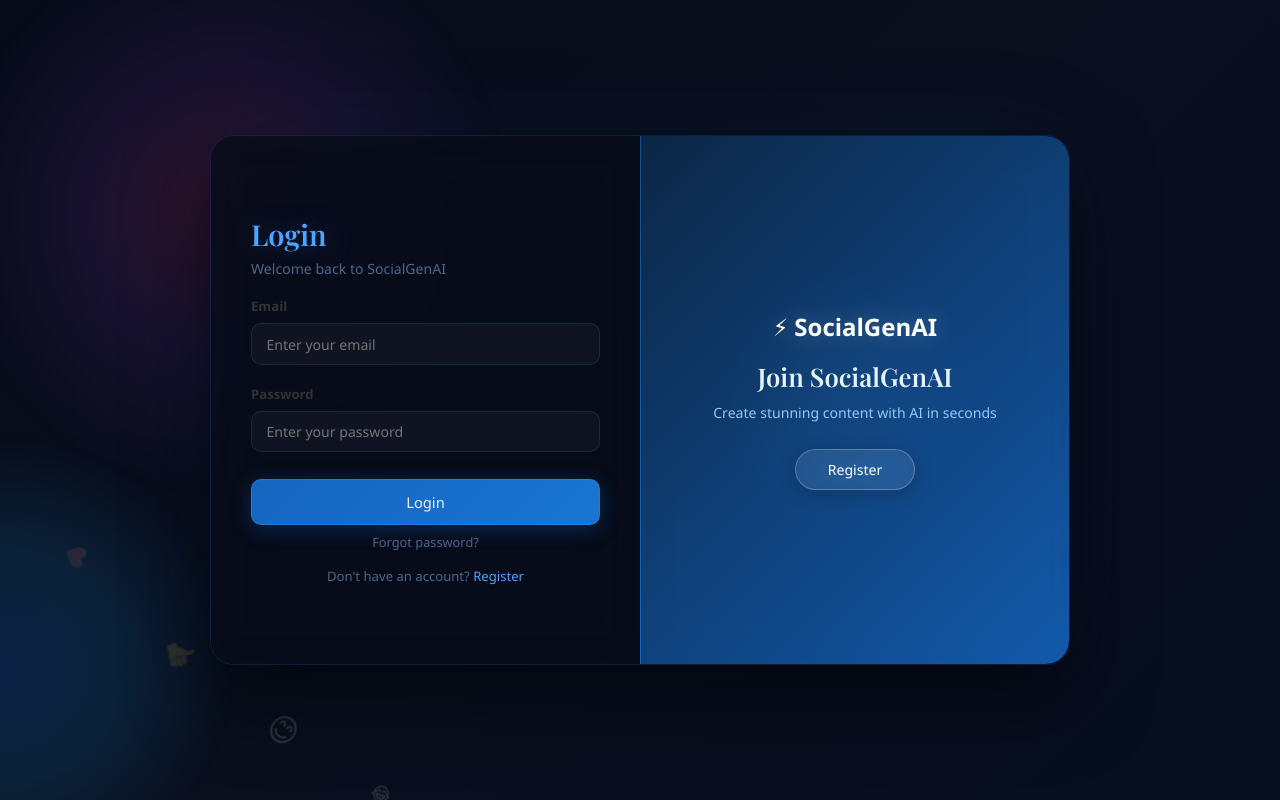
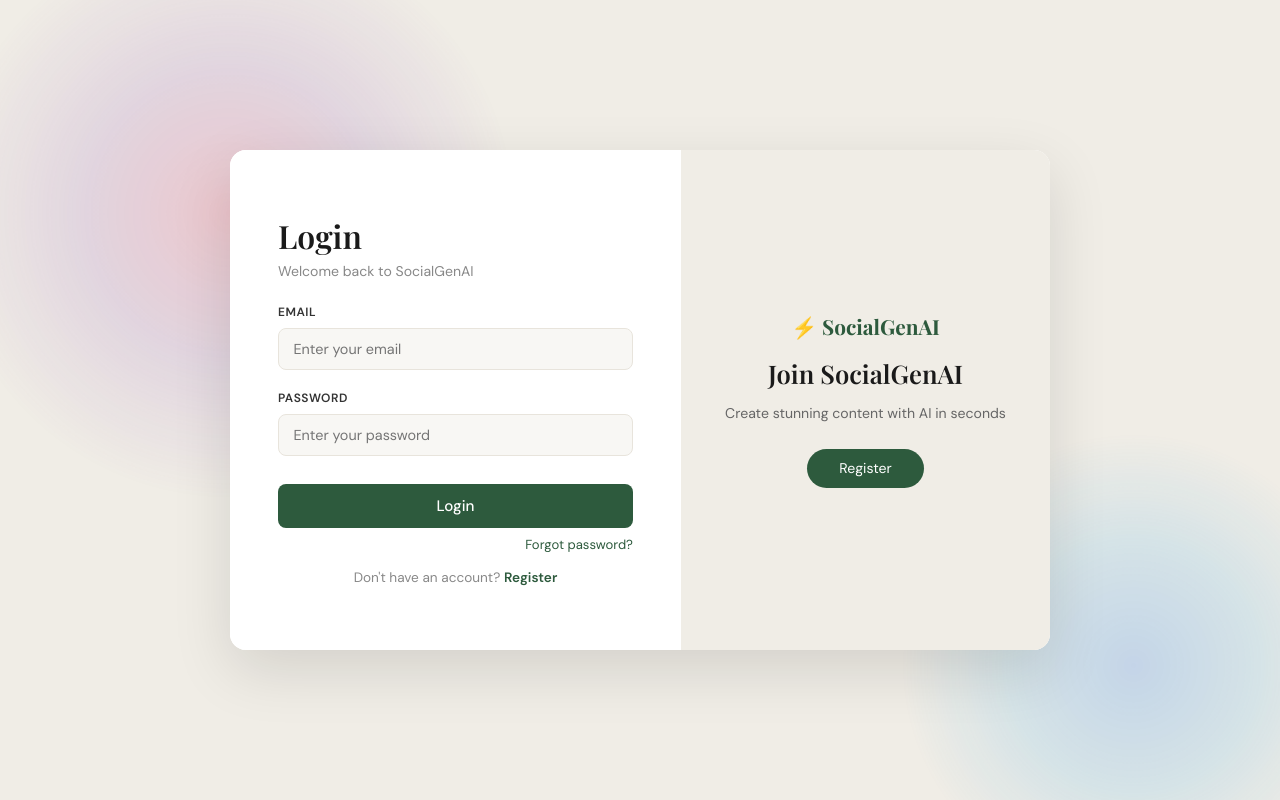
Before and after one commit to HARISHBABU-S385/SocialGenAI, a React (Create React App) app in the folder client/client/: page /login in a window 1280 px wide. Built offline with nearby package versions, Linux system fonts and the light colour scheme.

Commit message:
Cohere inspired light theme login

```diff
--- a/client/client/src/pages/Auth.css
+++ b/client/client/src/pages/Auth.css
@@ -1,220 +1,201 @@
+@import url('https://fonts.googleapis.com/css2?family=Playfair+Display:wght@400;500;600;700&family=DM+Sans:wght@300;400;500;600&display=swap');
+
 * { margin: 0; padding: 0; box-sizing: border-box; }
 
 .auth-wrapper {
   min-height: 100vh;
+  background: #f0ede6;
   display: flex;
   justify-content: center;
   align-items: center;
-  background: linear-gradient(135deg, #060b18 0%, #0a0f1e 50%, #060d1f 100%);
+  position: relative;
   overflow: hidden;
-  position: relative;
+  font-family: 'DM Sans', sans-serif;
 }
 
-.auth-wrapper::before {
-  content: '';
-  position: absolute;
-  width: 700px;
-  height: 700px;
-  background: radial-gradient(circle, rgba(21,101,192,0.12) 0%, transparent 70%);
-  top: -300px;
-  right: -200px;
-  border-radius: 50%;
-  animation: blob1 10s ease-in-out infinite alternate;
+/* Floating 3D blobs */
+.floating-blobs {
+  position: fixed;
+  width: 100%;
+  height: 100%;
+  top: 0;
+  left: 0;
+  pointer-events: none;
+  z-index: 0;
 }
 
-.auth-wrapper::after {
-  content: '';
+.blob {
   position: absolute;
-  width: 500px;
-  height: 500px;
-  background: radial-gradient(circle, rgba(77,166,255,0.08) 0%, transparent 70%);
-  bottom: -200px;
-  left: -150px;
   border-radius: 50%;
-  animation: blob2 12s ease-in-out infinite alternate;
+  filter: blur(0px);
+  animation: floatBlob var(--duration) var(--delay) ease-in-out infinite alternate;
 }
 
-@keyframes blob1 {
-  0% { transform: translate(0,0) scale(1); }
-  100% { transform: translate(-80px, 80px) scale(1.2); }
-}
+.blob-1 { width: 120px; height: 120px; background: radial-gradient(135deg, #e8785a, #d4522a); top: 5%; right: 15%; --duration: 6s; --delay: 0s; border-radius: 40% 60% 70% 30% / 40% 50% 60% 50%; }
+.blob-2 { width: 90px; height: 90px; background: radial-gradient(135deg, #c4b5a0, #8a7a6a); top: 35%; right: 8%; --duration: 8s; --delay: 1s; border-radius: 60% 40% 30% 70% / 60% 30% 70% 40%; }
+.blob-3 { width: 150px; height: 140px; background: radial-gradient(135deg, #e8785a, #9b6b8a, #6a8a7a); bottom: 5%; left: 3%; --duration: 7s; --delay: 0.5s; border-radius: 30% 70% 70% 30% / 30% 30% 70% 70%; }
+.blob-4 { width: 80px; height: 80px; background: radial-gradient(135deg, #b5a898, #8a7a6a); bottom: 25%; left: 8%; --duration: 9s; --delay: 2s; border-radius: 50% 50% 30% 70% / 50% 70% 30% 50%; }
+.blob-5 { width: 60px; height: 60px; background: radial-gradient(135deg, #e8785a, #d4522a); top: 20%; left: 5%; --duration: 5s; --delay: 1.5s; border-radius: 70% 30% 50% 50% / 30% 70% 50% 50%; }
+.blob-6 { width: 100px; height: 95px; background: radial-gradient(135deg, #7a9a8a, #4a6a5a); top: 60%; right: 12%; --duration: 10s; --delay: 0.8s; border-radius: 40% 60% 60% 40% / 70% 30% 70% 30%; }
 
-@keyframes blob2 {
-  0% { transform: translate(0,0) scale(1); }
-  100% { transform: translate(60px,-60px) scale(1.15); }
+@keyframes floatBlob {
+  0% { transform: translate(0, 0) rotate(0deg) scale(1); }
+  100% { transform: translate(20px, -30px) rotate(15deg) scale(1.05); }
 }
 
 .auth-container {
   position: relative;
-  width: 860px;
-  height: 530px;
-  border-radius: 24px;
+  width: 820px;
+  height: 500px;
+  background: #ffffff;
+  border-radius: 16px;
   overflow: hidden;
-  border: 1px solid rgba(77,166,255,0.12);
-  box-shadow: 0 30px 80px rgba(0,0,0,0.7), 0 0 100px rgba(21,101,192,0.1);
+  box-shadow: 0 20px 60px rgba(0,0,0,0.12);
   z-index: 1;
-  animation: containerFloat 7s ease-in-out infinite;
-  background: rgba(8,13,26,0.6);
-  backdrop-filter: blur(30px);
+  display: flex;
 }
 
-@keyframes containerFloat {
-  0%, 100% { transform: translateY(0); }
-}
-
-/* FORM BOXES */
 .form-box {
   position: absolute;
-  width: 50%;
+  width: 55%;
   height: 100%;
   display: flex;
   flex-direction: column;
   justify-content: center;
-  padding: 2.5rem;
+  padding: 3rem;
+  transition: all 0.7s cubic-bezier(0.4, 0, 0.2, 1);
+  background: #ffffff;
   top: 0;
-  z-index: 1;
-  background: rgba(8,13,26,0.5);
-  backdrop-filter: blur(20px);
-  -webkit-backdrop-filter: blur(20px);
 }
 
-/* LOGIN — starts at left, exits to bottom-left */
 .form-box.login {
   left: 0;
   opacity: 1;
-  transform: translate(0, 0);
-  transition: all 0.8s cubic-bezier(0.4, 0, 0.2, 1);
+  transform: translateX(0) rotate(0deg) scale(1);
+}
+
+.form-box.register {
+  left: 0;
+  opacity: 0;
+  transform: translateX(-30%) rotate(-5deg) scale(0.9);
 }
 
 .auth-container.active .form-box.login {
   opacity: 0;
-  transform: translate(-30%, 60%) rotate(-8deg) scale(0.85);
-}
-
-/* REGISTER — starts at top-right, slides to center */
-.form-box.register {
-  right: 0;
-  left: auto;
-  opacity: 0;
-  transform: translate(30%, -60%) rotate(8deg) scale(0.85);
-  transition: all 0.8s cubic-bezier(0.4, 0, 0.2, 1);
+  transform: translateX(30%) rotate(5deg) scale(0.9);
 }
 
 .auth-container.active .form-box.register {
   opacity: 1;
-  transform: translate(0, 0) rotate(0deg) scale(1);
+  transform: translateX(0) rotate(0deg) scale(1);
 }
 
 .form-box h2 {
-  font-size: 1.8rem;
+  font-family: 'Playfair Display', serif;
+  font-size: 2rem;
   font-weight: 600;
-  color: #4da6ff;
-  margin-bottom: 0.4rem;
-  text-shadow: 0 0 30px rgba(77,166,255,0.4);
+  color: #1a1a1a;
+  margin-bottom: 0.3rem;
 }
 
-.auth-subtitle { color: #4a6a8a; font-size: 0.88rem; margin-bottom: 1.2rem; }
+.auth-subtitle { color: #888; font-size: 0.88rem; margin-bottom: 1.5rem; }
 
 .auth-error {
-  background: rgba(255,71,87,0.1);
-  border: 1px solid rgba(255,71,87,0.3);
-  color: #ff6b7a;
+  background: #fff0f0;
+  border: 1px solid #ffcccc;
+  color: #cc0000;
   padding: 0.5rem 0.8rem;
   border-radius: 8px;
   margin-bottom: 0.8rem;
   font-size: 0.82rem;
-  backdrop-filter: blur(10px);
 }
 
-.form-group { margin-bottom: 0.9rem; }
+.form-group { margin-bottom: 1rem; }
 
 .form-group label {
   display: block;
   margin-bottom: 0.3rem;
-  color: #7a9abf;
-  font-size: 0.82rem;
+  color: #555;
+  font-size: 0.75rem;
+  font-weight: 600;
+  text-transform: uppercase;
+  letter-spacing: 0.5px;
 }
 
 .form-group input {
   width: 100%;
-  padding: 0.65rem 0.9rem;
-  background: rgba(255,255,255,0.04);
-  border: 1px solid rgba(77,166,255,0.15);
-  border-radius: 10px;
-  color: #c8dff5;
-  font-size: 0.88rem;
+  padding: 0.7rem 0.9rem;
+  background: #f8f7f4;
+  border: 1.5px solid #e8e4dc;
+  border-radius: 8px;
+  color: #1a1a1a;
+  font-size: 0.9rem;
   outline: none;
-  transition: all 0.3s ease;
-  backdrop-filter: blur(10px);
-  font-family: 'Segoe UI', sans-serif;
+  transition: all 0.2s ease;
+  font-family: 'DM Sans', sans-serif;
 }
 
 .form-group input:focus {
-  border-color: rgba(77,166,255,0.5);
-  background: rgba(255,255,255,0.07);
-  box-shadow: 0 0 0 3px rgba(77,166,255,0.08), 0 0 25px rgba(77,166,255,0.06);
+  border-color: #2d5a3d;
+  background: #ffffff;
+  box-shadow: 0 0 0 3px rgba(45,90,61,0.08);
 }
 
 .auth-btn {
   width: 100%;
   padding: 0.75rem;
-  font-size: 0.92rem;
-  margin-top: 0.4rem;
-  border-radius: 10px;
-  background: linear-gradient(135deg, #1565c0, #1976d2);
-  color: #e3f2fd;
-  border: 1px solid rgba(77,166,255,0.25);
+  font-size: 0.95rem;
+  margin-top: 0.5rem;
+  border-radius: 8px;
+  background: #2d5a3d;
+  color: #ffffff;
+  border: none;
   font-weight: 500;
   cursor: pointer;
-  transition: all 0.3s ease;
-  font-family: 'Segoe UI', sans-serif;
-  position: relative;
-  overflow: hidden;
-  box-shadow: 0 4px 20px rgba(21,101,192,0.35);
+  transition: all 0.2s ease;
+  font-family: 'DM Sans', sans-serif;
 }
 
-.auth-btn::before {
-  content: '';
-  position: absolute;
-  top: 0; left: -100%;
-  width: 100%; height: 100%;
-  background: linear-gradient(90deg, transparent, rgba(255,255,255,0.12), transparent);
-  transition: left 0.5s ease;
+.auth-btn:hover { background: #1e3d29; transform: translateY(-1px); }
+.auth-btn:disabled { background: #8aaa96; cursor: not-allowed; transform: none; }
+
+.forgot-link {
+  text-align: right;
+  margin-top: 0.5rem;
+  color: #2d5a3d;
+  font-size: 0.82rem;
+  cursor: pointer;
 }
-
-.auth-btn:hover::before { left: 100%; }
-.auth-btn:hover { transform: translateY(-2px); box-shadow: 0 8px 30px rgba(21,101,192,0.45); }
-.auth-btn:disabled { background: rgba(21,101,192,0.25); color: #4a6a8a; cursor: not-allowed; transform: none; }
 
 .auth-switch {
   text-align: center;
   margin-top: 1rem;
-  color: #4a6a8a;
-  font-size: 0.82rem;
+  color: #888;
+  font-size: 0.85rem;
 }
 
 .auth-switch span {
-  color: #4da6ff;
+  color: #2d5a3d;
   cursor: pointer;
-  font-weight: 500;
-  transition: all 0.2s;
+  font-weight: 600;
 }
 
-.auth-switch span:hover { text-shadow: 0 0 15px rgba(77,166,255,0.6); }
-
-/* TOGGLE BOX */
 .toggle-box {
   position: absolute;
-  left: 50%;
+  right: 0;
   top: 0;
-  width: 50%;
+  width: 45%;
   height: 100%;
   overflow: hidden;
-  transition: all 0.8s cubic-bezier(0.4, 0, 0.2, 1);
+  transition: all 0.7s cubic-bezier(0.4, 0, 0.2, 1);
   z-index: 2;
+  background: #f0ede6;
+  display: flex;
+  align-items: center;
+  justify-content: center;
 }
 
-.auth-container.active .toggle-box { left: 0; }
+.auth-container.active .toggle-box { right: auto; left: 0; }
 
 .toggle-panel {
   position: absolute;
@@ -225,29 +206,8 @@
   align-items: center;
   justify-content: center;
   text-align: center;
-  padding: 2rem;
-  transition: all 0.8s cubic-bezier(0.4, 0, 0.2, 1);
-  background: linear-gradient(135deg,
-    rgba(13,42,74,0.92),
-    rgba(21,101,192,0.88));
-  backdrop-filter: blur(25px);
-  -webkit-backdrop-filter: blur(25px);
-  border-left: 1px solid rgba(77,166,255,0.15);
-}
-
-.toggle-panel::before {
-  content: '';
-  position: absolute;
-  width: 280px;
-  height: 280px;
-  background: radial-gradient(circle, rgba(77,166,255,0.12) 0%, transparent 70%);
-  border-radius: 50%;
-  animation: glowPulse 4s ease-in-out infinite;
-}
-
-@keyframes glowPulse {
-  0%, 100% { transform: scale(1); opacity: 0.5; }
-  50% { transform: scale(1.3); opacity: 1; }
+  padding: 2.5rem;
+  transition: all 0.7s ease;
 }
 
 .toggle-panel.toggle-left { left: -100%; }
@@ -256,98 +216,72 @@
 .auth-container.active .toggle-panel.toggle-right { left: 100%; }
 
 .brand-logo {
-  font-size: 1.5rem;
+  font-size: 1.3rem;
   font-weight: 700;
-  color: #fff;
-  margin-bottom: 0.5rem;
-  text-shadow: 0 0 25px rgba(255,255,255,0.3);
-  position: relative;
-  z-index: 1;
+  color: #2d5a3d;
+  margin-bottom: 1rem;
+  font-family: 'Playfair Display', serif;
 }
 
 .toggle-panel h1 {
+  font-family: 'Playfair Display', serif;
   font-size: 1.6rem;
   font-weight: 600;
-  color: #e3f2fd;
-  margin-bottom: 0.6rem;
-  margin-top: 0.5rem;
-  position: relative;
-  z-index: 1;
+  color: #1a1a1a;
+  margin-bottom: 0.75rem;
 }
 
-.toggle-panel p {
-  color: #90caf9;
-  font-size: 0.88rem;
-  line-height: 1.6;
-  margin-bottom: 1.5rem;
-  position: relative;
-  z-index: 1;
-}
+.toggle-panel p { color: #666; font-size: 0.88rem; line-height: 1.6; margin-bottom: 1.5rem; }
 
 .toggle-btn {
   padding: 0.65rem 2rem;
-  background: rgba(255,255,255,0.08);
-  color: #fff;
-  border: 1px solid rgba(255,255,255,0.25);
+  background: #2d5a3d;
+  color: #ffffff;
+  border: none;
   border-radius: 25px;
   font-size: 0.88rem;
   cursor: pointer;
-  transition: all 0.3s ease;
-  font-family: 'Segoe UI', sans-serif;
-  backdrop-filter: blur(10px);
-  position: relative;
-  z-index: 1;
-  box-shadow: 0 4px 20px rgba(0,0,0,0.2);
+  transition: all 0.2s ease;
+  font-family: 'DM Sans', sans-serif;
 }
 
-.toggle-btn:hover {
-  background: rgba(255,255,255,0.18);
-  transform: translateY(-2px);
-  box-shadow: 0 8px 25px rgba(0,0,0,0.3);
-}
-
-@media (max-width: 768px) {
-  .auth-container { width: 95%; height: auto; min-height: 520px; animation: none; }
-  .form-box { width: 100%; position: relative; }
-  .toggle-box { display: none; }
-}
-.forgot-link {
-  text-align: center;
-  margin-top: 0.5rem;
-  color: #4a6a8a;
-  font-size: 0.8rem;
-  cursor: pointer;
-  transition: color 0.2s;
-}
-.forgot-link:hover { color: #4da6ff; }
+.toggle-btn:hover { background: #1e3d29; transform: translateY(-2px); }
 
 .forgot-overlay {
   position: fixed;
   inset: 0;
-  background: rgba(0,0,0,0.7);
+  background: rgba(0,0,0,0.4);
   display: flex;
   align-items: center;
   justify-content: center;
   z-index: 100;
-  backdrop-filter: blur(10px);
+  backdrop-filter: blur(4px);
 }
 
 .forgot-box {
-  background: #0d1526;
-  border: 1px solid rgba(77,166,255,0.2);
+  background: #ffffff;
   border-radius: 16px;
   padding: 2rem;
   width: 360px;
-  box-shadow: 0 20px 60px rgba(0,0,0,0.5);
+  box-shadow: 0 20px 60px rgba(0,0,0,0.15);
 }
 
-.forgot-box h3 { color: #4da6ff; margin-bottom: 1.5rem; font-weight: 500; }
-.forgot-msg { color: #4da6ff; font-size: 0.85rem; margin-bottom: 0.5rem; text-align: center; }
+.forgot-box h3 {
+  font-family: 'Playfair Display', serif;
+  color: #1a1a1a;
+  margin-bottom: 1.5rem;
+  font-size: 1.3rem;
+}
 
+.forgot-msg { color: #2d5a3d; font-size: 0.85rem; margin-bottom: 0.5rem; text-align: center; }
+
+/* Floating emojis */
 .floating-emojis {
   position: fixed;
-  width: 100%; height: 100%;
-  top: 0; left: 0;
+  width: 100%;
+  height: 100%;
+  top: 0;
+  left: 0;
   pointer-events: none;
   z-index: 0;
 }
@@ -357,13 +291,19 @@
   left: var(--x);
   bottom: -50px;
   font-size: var(--size);
-  opacity: 0.15;
-  animation: floatEmoji 14s var(--delay) ease-in-out infinite;
+  opacity: 0.12;
+  animation: floatUp 14s var(--delay) ease-in-out infinite;
 }
 
-@keyframes floatEmoji {
+@keyframes floatUp {
   0% { transform: translateY(0) rotate(0deg); opacity: 0; }
-  10% { opacity: 0.15; }
-  90% { opacity: 0.15; }
+  10% { opacity: 0.12; }
+  90% { opacity: 0.12; }
   100% { transform: translateY(-110vh) rotate(360deg); opacity: 0; }
 }
+
+@media (max-width: 768px) {
+  .auth-container { width: 95%; height: auto; flex-direction: column; }
+  .form-box { width: 100%; position: relative; }
+  .toggle-box { display: none; }
+}
--- a/client/client/src/pages/Login.js
+++ b/client/client/src/pages/Login.js
@@ -67,14 +67,13 @@
 
   return (
     <div className="auth-wrapper">
-      <div className="floating-emojis">
-  {['❤️','👍','😊','😂','🤣','😍','😒','👌','😘','💕','😁','🙌','😉','😎','🎶','😢','🤷‍♂️','🫡','😶‍🌫️','😴','😫','🥱','😜','🤤','🥵','🥶','😠','🤬','🤕','🧐','👿','😿','🐺','🦍','🫎','🐼'].map((emoji, i) => (
-    <span key={i} className="float-emoji" style={{
-      '--delay': `${i * 1.1}s`,
-      '--x': `${5 + i * 8}%`,
-      '--size': `${1.2 + (i % 3) * 0.4}rem`
-    }}>{emoji}</span>
-  ))}
+      <div className="floating-blobs">
+  <div className="blob blob-1"></div>
+  <div className="blob blob-2"></div>
+  <div className="blob blob-3"></div>
+  <div className="blob blob-4"></div>
+  <div className="blob blob-5"></div>
+  <div className="blob blob-6"></div>
 </div>
 
       {showForgot && (
```
